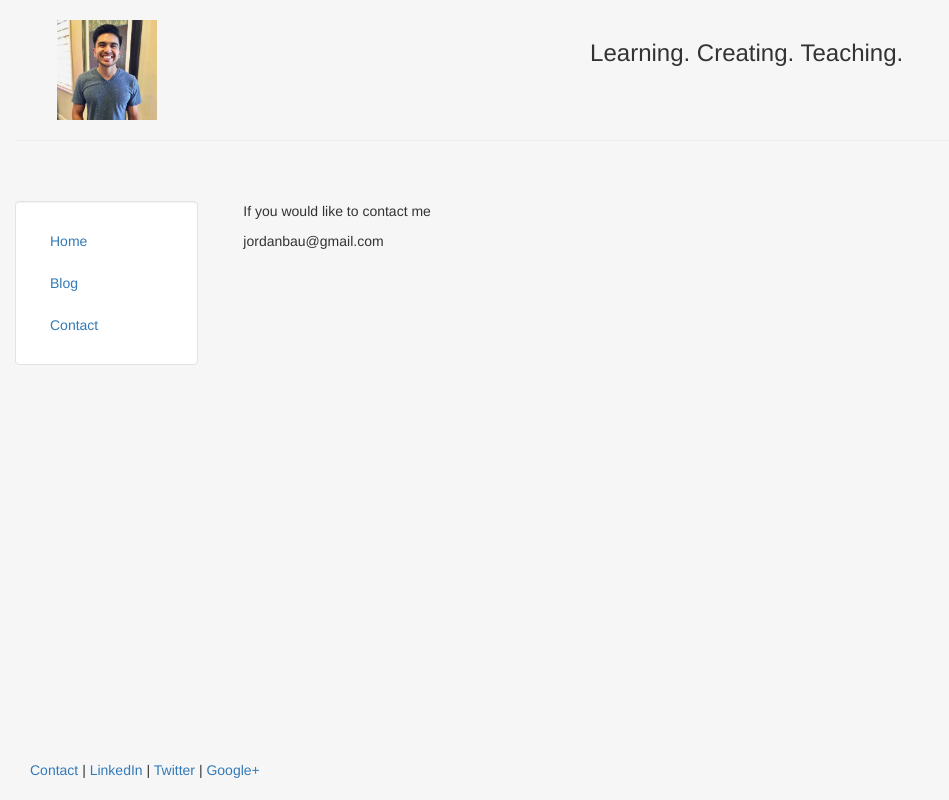
After one commit to jrdnbtsta/py_site, a Django app: page /contact/ in a window 1280 px wide. The commit adds this page. Shown: the whole page, without its empty margins (0-949 px from the left). Run offline with Django 3.2, Linux system fonts and the light colour scheme; some libraries are stand-ins or nearby versions.

Commit message:
working simple contact page

```diff
--- /dev/null
+++ b/mysite/bio/templates/bio/basic.html
@@ -0,0 +1,9 @@
+{% extends "bio/header.html" %}
+
+{% block content %}
+<!--html is blind to whitespace, need to end statements; for and if etc.-->
+    {% for c in content %}
+        <p> {{c}} </p>
+    {% endfor %}
+
+{% endblock %}
--- a/mysite/bio/templates/bio/header.html
+++ b/mysite/bio/templates/bio/header.html
@@ -29,7 +29,7 @@
 			  <div class="col-sm-10">
 				  <br>
 				  <center>
-				  <h3>Programming, Teaching, Entrepreneurship</h3>
+				  <h3>Learning. Creating. Teaching.</h3>
 				  </center>
 			  </div>
 		</div><hr>
--- a/mysite/bio/urls.py
+++ b/mysite/bio/urls.py
@@ -3,4 +3,5 @@ from . import views
 
 urlpatterns = [
     url(r'^$', views.index, name='index'),
+    url(r'^contact/$', views.contact, name='contact'),
 ]
--- a/mysite/bio/views.py
+++ b/mysite/bio/views.py
@@ -2,6 +2,8 @@ from django.shortcuts import render
 
 # Create your views here.
 
-
 def index(request):
 	return render(request, 'bio/home.html')
+
+def contact(request):
+	return render(request, 'bio/basic.html', {'content' : ['If you would like to contact me', 'jordanbau@gmail.com']})
--- a/mysite/mysite/urls.py
+++ b/mysite/mysite/urls.py
@@ -19,5 +19,5 @@ from django.contrib import admin
 
 urlpatterns = [
     url(r'^admin/', admin.site.urls),
-    url(r'^$', include('bio.urls')),
+    url(r'^', include('bio.urls')),
 ]
```
Also changed, not shown: 3 other files.
